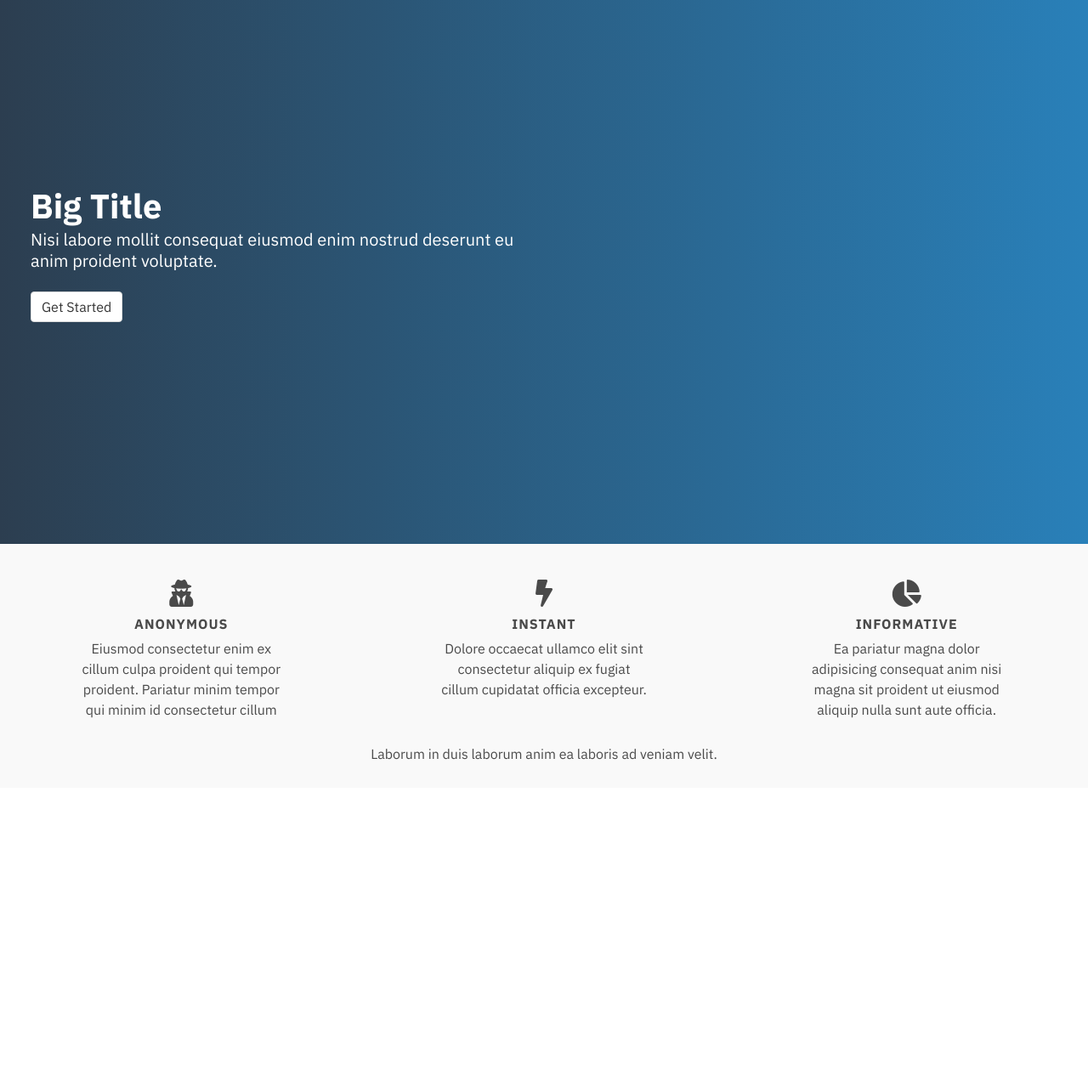
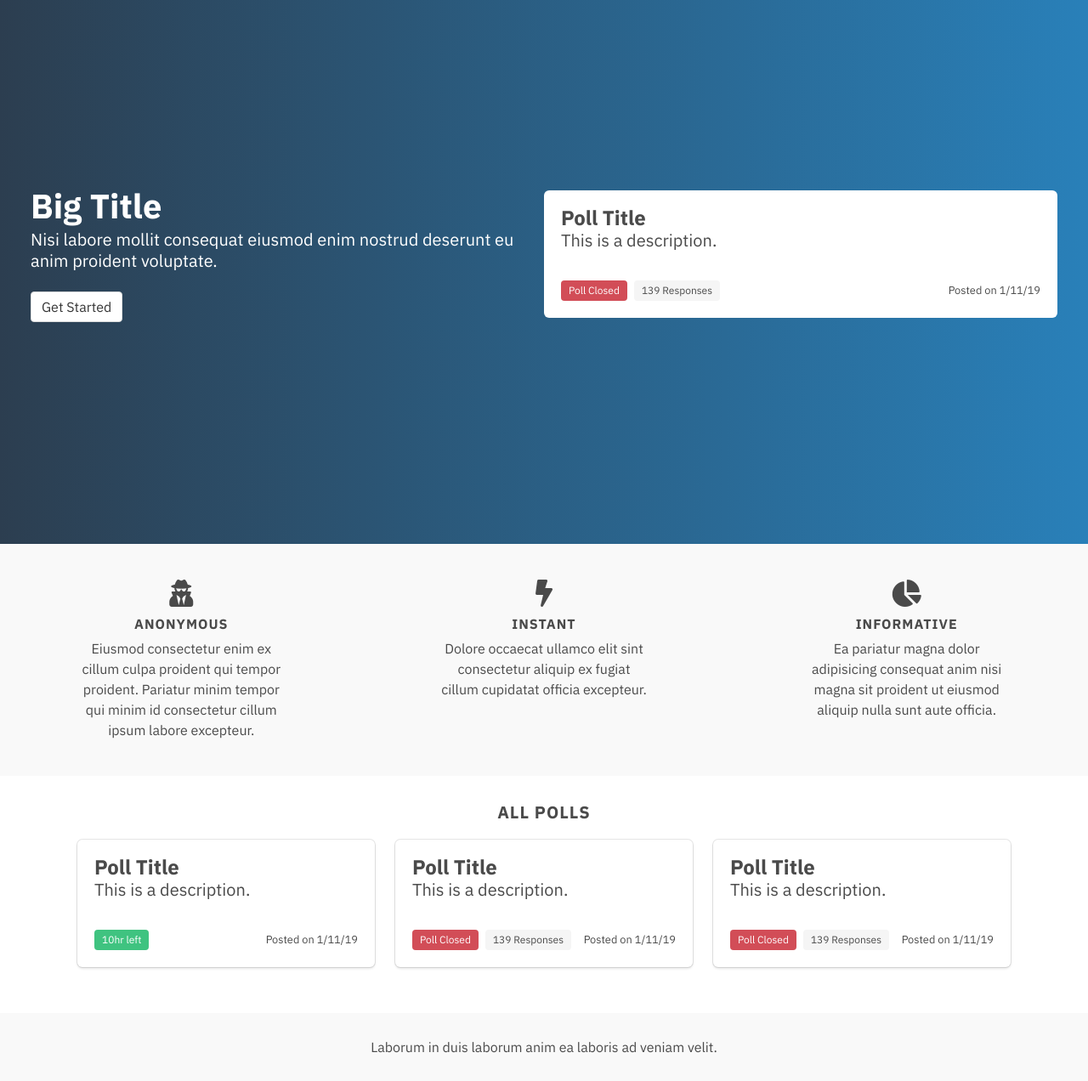
Before and after one commit to pollpa/PollPA, a Django app: page / in a window 1280 px wide. Shown: the part 64-1336 px from the top of the page at 85% size. Before the commit the page ends 958 px from the top, so only its background shows below. Run offline with Django 3.2, Linux system fonts and the light colour scheme.

Commit message:
home page complete

```diff
--- a/pollpa/polls/static/CSS/main.css
+++ b/pollpa/polls/static/CSS/main.css
@@ -20,6 +20,14 @@ h1, h2, h3, h4, h5, h6, p, li, a {
 h1, h2, h3, h4, h5, h6 {
   font-weight: bold; }
 
+.is-green {
+  background-color: #3fc380 !important;
+  color: white !important; }
+
+.is-red {
+  background-color: #d24d57 !important;
+  color: white !important; }
+
 a {
   transition: 0.2s all; }
 
@@ -39,6 +47,26 @@ nav {
   color: white;
   margin: 0 !important; }
 
+.poll-box {
+  width: 350px;
+  height: 150px;
+  margin: 12px;
+  text-align: left;
+  padding: 20px;
+  position: relative; }
+  .poll-box h3 {
+    line-height: 1.5rem; }
+  .poll-box p.is-size-5 {
+    margin-bottom: 6px; }
+  .poll-box .badges {
+    position: absolute;
+    bottom: 20px;
+    width: calc(100% - 40px); }
+  .poll-box .level-left .level-item:not(:last-child) {
+    margin-right: .5rem; }
+  .poll-box .level-right p {
+    font-size: 0.8rem; }
+
 header {
   padding: 14px 36px;
   margin: 0 !important; }
@@ -54,8 +82,14 @@ header.jumbo {
   header.jumbo .title, header.jumbo .subtitle {
     color: white; }
   header.jumbo .column {
-    transform: translateY(-21px);
-    padding: 0; }
+    transform: translateY(-21px); }
+  header.jumbo .column:first-child {
+    padding: 0;
+    padding-right: 20px; }
+  header.jumbo .poll-box {
+    width: 100%;
+    margin: 0;
+    box-shadow: none; }
 
 html,
 body {
@@ -78,12 +112,19 @@ footer {
   padding-top: 42px;
   padding-bottom: 42px;
   vertical-align: text-top;
-  align-items: flex-start;
-  padding-bottom: 56px; }
+  align-items: flex-start; }
   #info p.heading {
     margin-top: 6px;
     font-weight: bold; }
   #info .level-item p {
     width: 250px; }
 
+#polls {
+  padding-top: 28px;
+  padding-bottom: 122px;
+  padding-left: 36px;
+  padding-right: 36px; }
+  #polls .columns {
+    margin-top: 5px; }
+
 /*# sourceMappingURL=main.css.map */
--- a/pollpa/polls/static/SCSS/_header.scss
+++ b/pollpa/polls/static/SCSS/_header.scss
@@ -17,6 +17,16 @@ header.jumbo{
 
   .column{
     transform: translateY(-1.5 * $padding-top);
+  }
+
+  .column:first-child{
     padding: 0;
+    padding-right: 20px;
+  }
+
+  .poll-box{
+    width: 100%;
+    margin: 0;
+    box-shadow: none;
   }
 }
--- /dev/null
+++ b/pollpa/polls/static/SCSS/_poll-box.scss
@@ -0,0 +1,30 @@
+.poll-box{
+  width: 350px;
+  height: 150px;
+  margin: 12px;
+  text-align: left;
+  padding: 20px;
+  position: relative;
+
+  h3{
+    line-height: 1.5rem;
+  }
+
+  p.is-size-5{
+    margin-bottom: 6px;
+  }
+
+  .badges{
+    position: absolute;
+    bottom: 20px;
+    width: calc(100% - 40px);
+  }
+
+  .level-left .level-item:not(:last-child){
+    margin-right: .5rem;
+  }
+
+  .level-right p{
+    font-size: 0.8rem;
+  }
+}
--- a/pollpa/polls/static/SCSS/_theme.scss
+++ b/pollpa/polls/static/SCSS/_theme.scss
@@ -38,6 +38,18 @@ $padding-left: 36px;
 
 // Colors
 $light-gray: #f9f9f9;
+$green: #3fc380;
+$red: #d24d57;
+
+.is-green{
+  background-color: $green !important;
+  color: white !important;
+}
+
+.is-red{
+  background-color: $red !important;
+  color: white !important;
+}
 
 // Text
 a{
--- a/pollpa/polls/static/SCSS/main.scss
+++ b/pollpa/polls/static/SCSS/main.scss
@@ -1,5 +1,6 @@
 @import "theme";
 @import "nav";
+@import "poll-box";
 @import "header";
 @import "footer";
 
@@ -10,7 +11,6 @@
   padding-bottom: 3 * $padding-top;
   vertical-align: text-top;
   align-items: flex-start;
-  padding-bottom: 4 * $padding-top;
 
   p.heading{
     margin-top: 6px;
@@ -23,3 +23,14 @@
     }
   }
 }
+
+#polls{
+  padding-top: 2 * $padding-top;
+  padding-bottom: 4 * $padding-top + 24px + 3 * $padding-top;
+  padding-left: $padding-left;
+  padding-right: $padding-left;
+
+  .columns{
+    margin-top: 5px;
+  }
+}
--- a/pollpa/polls/templates/polls/index.html
+++ b/pollpa/polls/templates/polls/index.html
@@ -2,13 +2,12 @@
 
 {% block header %}
   <header class = "jumbo columns is-vcentered">
-    <div class = "column">
+    <div class = "column is-half">
       <h1 class = "title is-size-2">Big Title</h1>
       <p class = "subtitle">Nisi labore mollit consequat eiusmod enim nostrud deserunt eu anim proident voluptate.</p>
       <a class = "button" href = "">Get Started</a>
     </div>
-    <div class = "column">
-    </div>
+    {% include "polls/poll-box.html" with title="Poll Title" description="This is a description." completed=True id=12243 %}
   </header>
 {% endblock %}
 
@@ -42,4 +41,16 @@
       </div>
     </div>
   </section>
+
+  <section id = "polls">
+    <div class = "has-text-centered">
+      <h2 class = "is-size-5 heading">All Polls</h2>
+    </div">
+
+    <div class="columns is-multiline is-centered">
+      {% include "polls/poll-box.html" with title="Poll Title" description="This is a description." completed=False id=12243 class="is-narrow" %}
+      {% include "polls/poll-box.html" with title="Poll Title" description="This is a description." completed=True id=143525 class="is-narrow" %}
+      {% include "polls/poll-box.html" with title="Poll Title" description="This is a description." completed=True id=143525 class="is-narrow" %}
+    </div>
+  </section>
 {% endblock %}
--- /dev/null
+++ b/pollpa/polls/templates/polls/poll-box.html
@@ -0,0 +1,20 @@
+<a class = "column box poll-box {{class}}" href = "/poll/{{id}}">
+  <h3 class = "is-size-4">{{title}}</h3>
+  <p class = "is-size-5">{{description}}</p>
+
+  <div class = "level badges is-mobile">
+    <div class = "level-left">
+      {% if completed %}
+        <span class = "tag is-red level-item">Poll Closed</span>
+        <span class = "tag level-item">139 Responses</span>
+      {% else %}
+        <span class = "tag is-green level-item">10hr left</span>
+      {% endif %}
+    </div>
+
+    <div class = "level-right">
+      <p class = "level-item">Posted on 1/11/19</p>
+    </div>
+  </div>
+
+</a>
```
Also changed, not shown: 1 other file.
